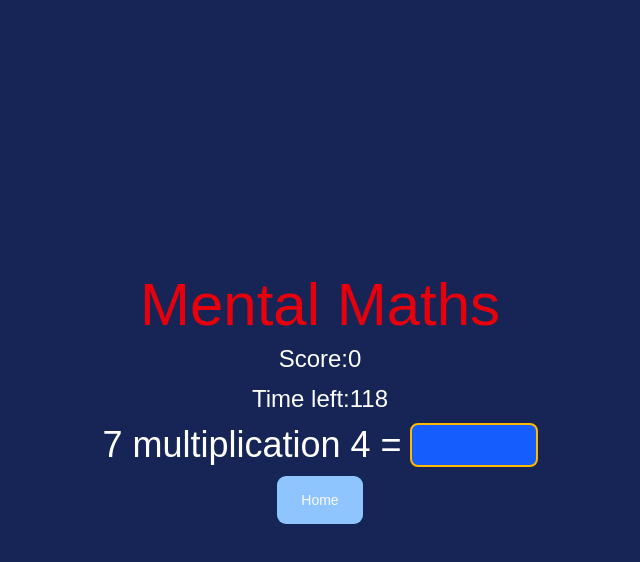
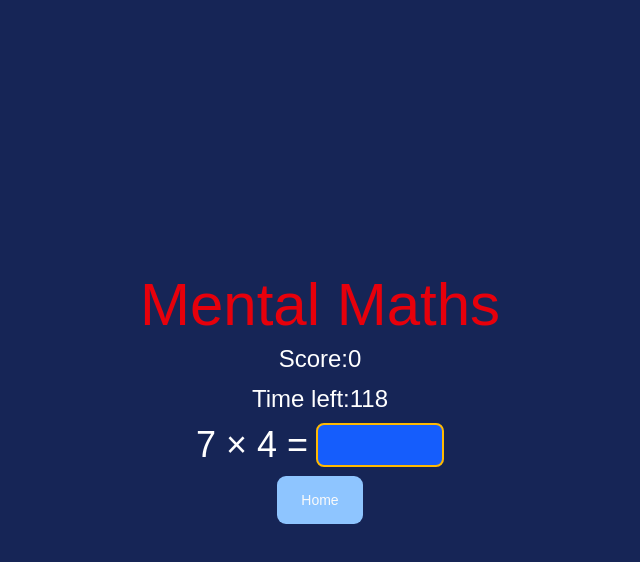
Before and after one commit to alexp990/mental-math-web, a React (Vite) app: page / in a window 1280 px wide. Both pictures are taken after a click on the button "Start Game". Shown: the top 562 px of the page, without its empty margins (320-960 px from the left). Built offline with nearby package versions, Linux system fonts and the light colour scheme.

Commit message:
made symbols show instead of words for operations

```diff
--- a/src/GameScreen.jsx
+++ b/src/GameScreen.jsx
@@ -13,6 +13,13 @@ export function GameScreen({ onGoHome, selectedModes, ranges, onGameOver, userTi
   const [time, setTime] = useState(userTime);
   const [elapsed, setElapsed] = useState(0);
   const [started, setStarted] = useState(false);
+
+  const wordToSymbolMap = {
+    'addition': '+',
+    'subtraction': '-',
+    'multiplication': '×',
+    'division': '÷'
+  }; // Maps words onto symbols for display
 
   const generateQuestion = () => {
     const operator = selectedModes[Math.floor(Math.random() * selectedModes.length)];
@@ -102,7 +109,7 @@ export function GameScreen({ onGoHome, selectedModes, ranges, onGameOver, userTi
       <div className="text-2xl text-white" >Time left:{time}</div>
       <div className='flex flex-row justify-center items-center gap-2 text-4xl text-white'>
         <div className='whitespace-nowrap '>
-          {currQuestion.num1} {currQuestion.operator} {currQuestion.num2} =
+          {currQuestion.num1} {wordToSymbolMap[currQuestion.operator]} {currQuestion.num2} =
         </div>
         <input autoFocus type="text" className={`w-32 outline-none  border-2 border-amber-400 rounded-md bg-blue-600 ${flash === "green"
           ? "bg-green-500 border-green-500"
```
